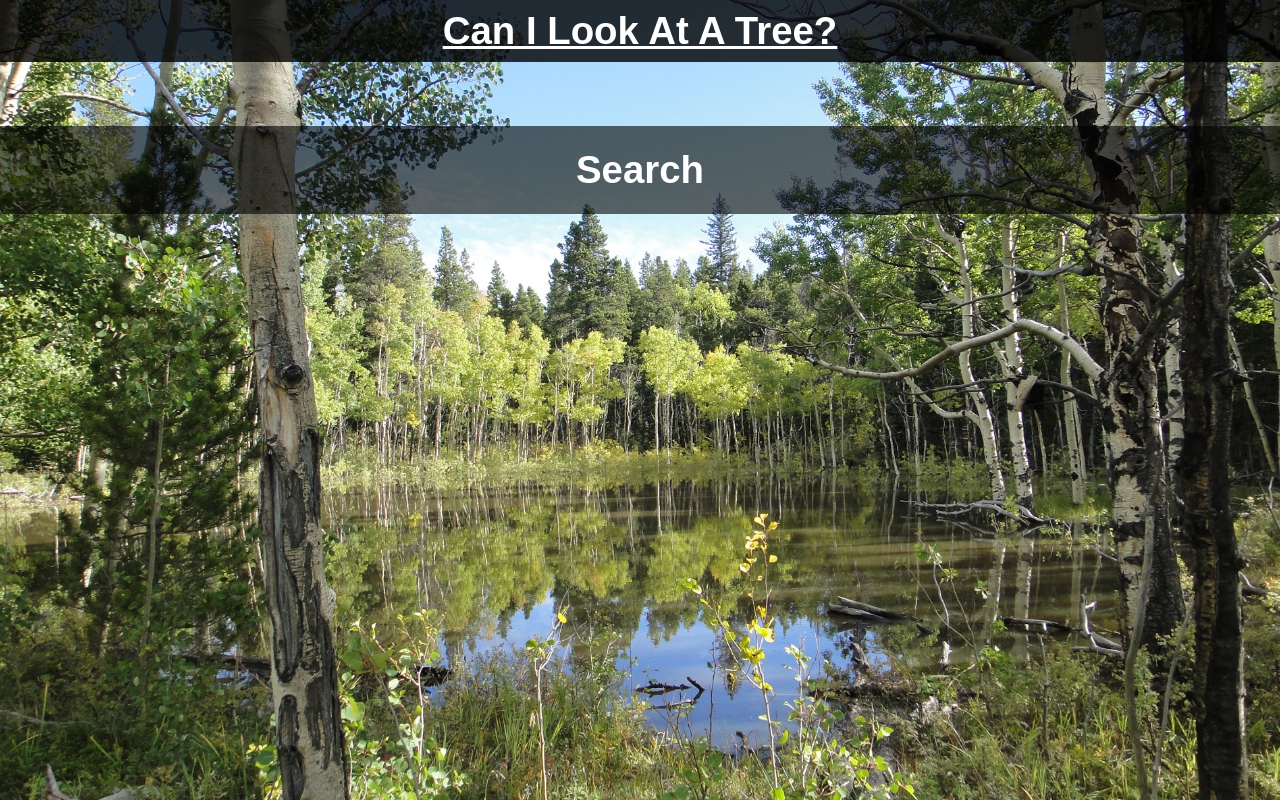
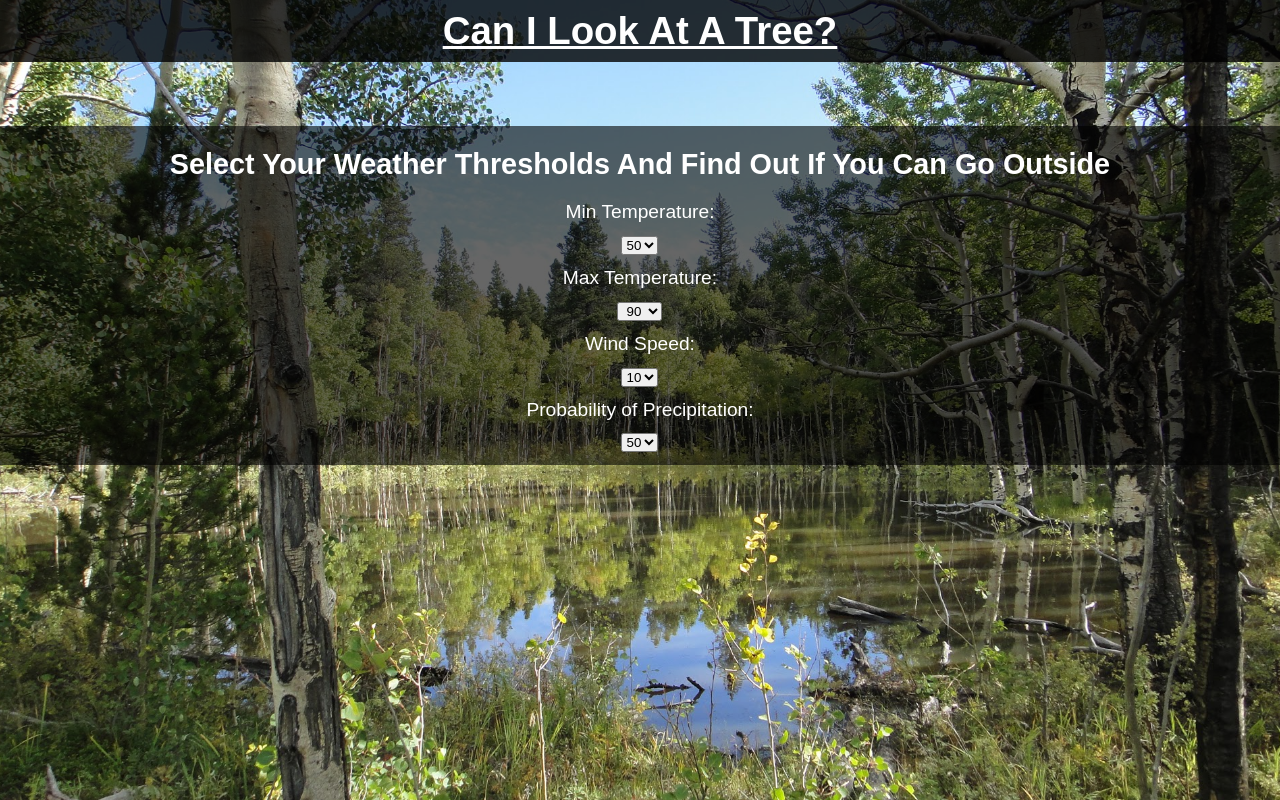
Before and after one commit to alexmkio/can-i-vue, a Vue app: page / in a window 1280 px wide. Built offline with nearby package versions, Linux system fonts and the light colour scheme; no server answers.

Commit message:
Create form for user thresholds

```diff
--- a/src/components/Search.vue
+++ b/src/components/Search.vue
@@ -1,5 +1,40 @@
 <template>
-  <h1>Search</h1>
+  <form>
+    <h2>Select your weather thresholds and find out if you can go outside</h2>
+
+    <label>Min Temperature:</label>
+    <select v-model="minTemp">
+      <option value="40">40</option>
+      <option value="50">50</option>
+      <option value="60">60</option>
+    </select>
+
+    <label>Max Temperature:</label>
+    <select v-model="maxTemp">
+      <option value="80">80</option>
+      <option value="90">90</option>
+      <option value="100">100</option>
+    </select>
+
+    <label>Wind Speed:</label>
+    <select v-model="wind">
+      <option value="5">5</option>
+      <option value="10">10</option>
+      <option value="20">20</option>
+      <option value="30">30</option>
+    </select>
+
+    <label>Probability of Precipitation:</label>
+    <select v-model="precipitation">
+      <option value="30">30</option>
+      <option value="50">50</option>
+      <option value="70">70</option>
+    </select>
+
+    <!-- <Link to='/results' onClick={() => onSubmitSearch()}>
+      Submit
+    </Link> -->
+  </form>
 </template>
 
 <script lang="ts">
@@ -8,9 +43,31 @@ import { defineComponent } from 'vue';
 export default defineComponent({
   name: 'Search',
   components: {},
-});
+  data() {
+    return {
+      minTemp: 50,
+      maxTemp: 90,
+      wind: 10,
+      precipitation: 50
+    }
+  },
+})
 </script>
 
 <style>
+form {
+  display: flex;
+  flex-direction: column;
+  align-items: center;
+  line-height: 3;
+}
 
+select {
+  color: black;
+  border-radius: 0.2vw;
+}
+
+label {
+  padding: 1vh;
+}
 </style>
```
